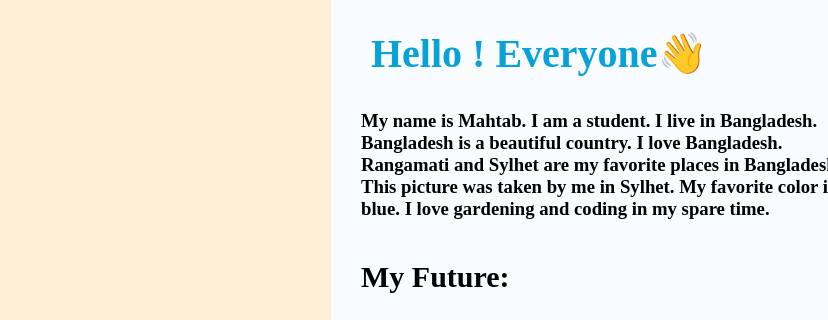
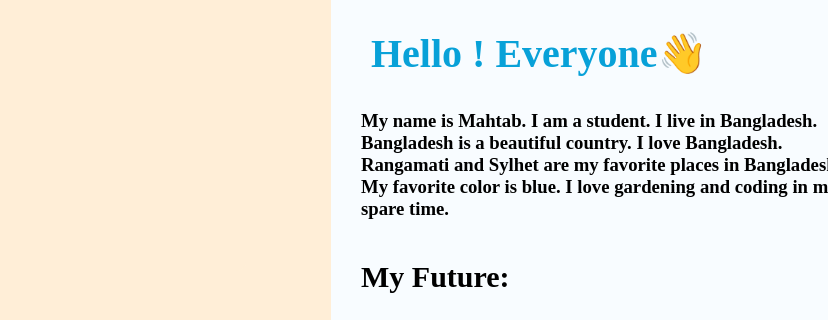
Before and after one commit to mdmahtabbuddin/My-website, a plain HTML site: page index.html in a window 1280 px wide. Shown: the part 167-487 px from the top of the page, 452-1280 px from the left. Drawn offline with Linux system fonts and the light colour scheme.

Commit message:
Update index.html

```diff
--- a/index.html
+++ b/index.html
@@ -19,7 +19,7 @@
         <h6>he</h6>
         <h1>Md Mahtab Uddin</h1>
         <h2>Hello ! Everyone👋</h2>
-        <h3>My name is Mahtab. I am a student. I live in Bangladesh. Bangladesh is a beautiful country. I love Bangladesh. Rangamati and Sylhet are my favorite places in Bangladesh. This picture was taken by me in Sylhet. My favorite color is blue. I love gardening and coding in my spare time.</h2>
+        <h3>My name is Mahtab. I am a student. I live in Bangladesh. Bangladesh is a beautiful country. I love Bangladesh. Rangamati and Sylhet are my favorite places in Bangladesh. My favorite color is blue. I love gardening and coding in my spare time.</h2>
         <h4>My Future:</h4>
         <h5>I don't know exactly what my future holds. But the work of time will be understood. That's not what Steve James said "Your time is limited, so don't use it living someone else's life."—Steve Jobs. Maria Edgeworth says,"If we take care of the moments, the years will take care of themselves."—Maria Edgeworth</h5>
 
```
